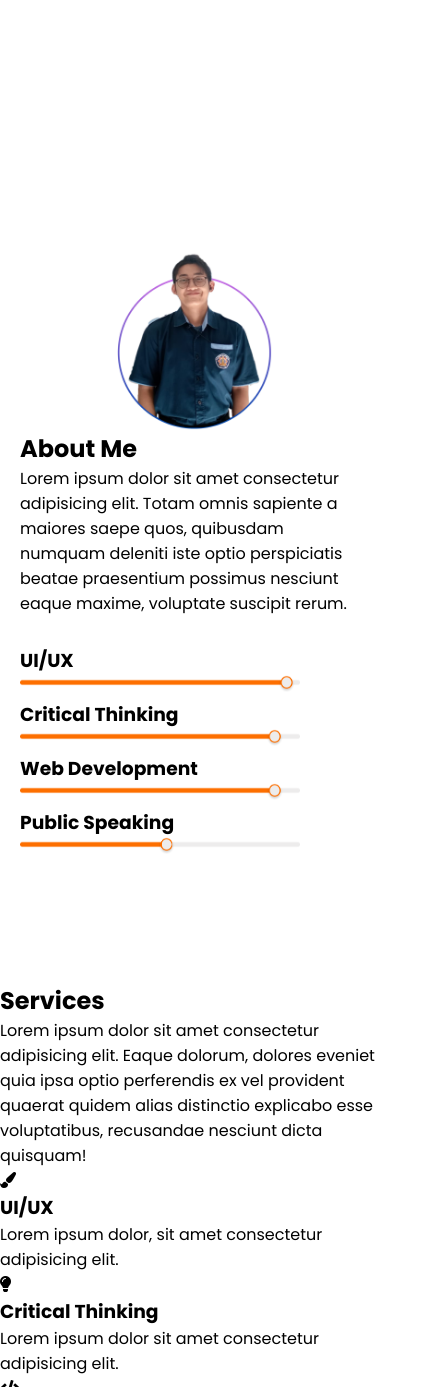
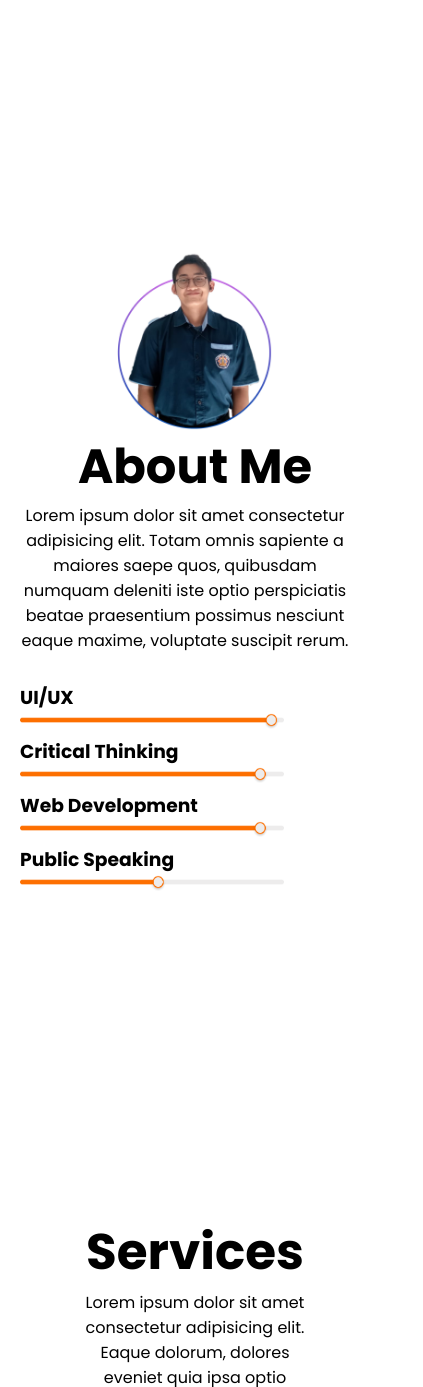
Before and after one commit to rzjuliannofficial/Bootcamp-Dibimbing, a plain HTML site: page DSF_39/index.html in a window 390 px wide. Shown: the part 613-2000 px from the top of the page, 423 px wide, since content can reach past the window. Drawn offline with nearby package versions, Linux system fonts and the light colour scheme.

Commit message:
update services

```diff
--- a/DSF_39/assets/style/style.css
+++ b/DSF_39/assets/style/style.css
@@ -27,6 +27,7 @@ header nav{
     background-color: #2d3e50;
     border-radius: 50px;
     padding: 8px 15px;
+    right: 0;
 }
 
 .logo img {
@@ -102,13 +103,14 @@ header nav ul li a:hover {
     /* jika besar screen segitu ubah fitur2 menyesuaikan layar */
     header{
         background-color: rgb(255, 255, 255);
+
     }
 
     header nav {
         display: none; /* Sembunyikan navbar */
         flex-direction: column;
         position: fixed;
-        top: 60px;
+        top: 70px;
         right: 0;
         background-color: rgb(77, 77, 77);
         margin: 15px;
@@ -317,7 +319,7 @@ main aside .social-media li a:hover {
 /* About */
 #about{
     height: 700px;
-    display: flex;
+    display: grid;
     grid-template-columns: 1fr 1fr; /* ini itu untuk mengasih efek grid */
     align-items: center;
     margin: 2rem 0px;
@@ -339,14 +341,16 @@ main aside .social-media li a:hover {
     padding: 0px 100px;
 }
 
+
 .about-right .title-about {
     text-align: left;
     padding-left: 20px;
+    font-size: 3rem;
 }
 
 .about-right .text-about {
     text-align: left;
-    padding-left: 20px;
+    padding: 0 20px;
     padding-bottom: 30px;
 }
 
@@ -364,36 +368,143 @@ main aside .social-media li a:hover {
 @media screen and (max-width: 1000px) {
     #about{
         display: block;
-    }
-    .about-left{
-        display: flex;
-        justify-content: center;
+        height: 900px;
     }
 
     .about-left img{
         width: 40%;
-        padding: 0px 150px;
     }
 
     .about-right .title-about {
-        text-align: left;
-        padding-left: 20px;
+        text-align: center;
     }
 
     .about-right .text-about {
-        text-align: left;
-        padding-left: 20px;
-        padding-bottom: 30px;
+        text-align: center;
     }
 
 
     .skills ul li {
-        /* padding-top: 30px; */
-        list-style-type: none;
-        padding-left: 20px;
+        padding:0px 20px;
     }
 
     .about-right .skills img{
         width: 80%;
     }
 }
+
+/* Services */
+
+#services{
+    display: block;
+    height: 700px;
+    align-items: center;
+    margin: 2rem 5rem;
+    padding-top: 3rem;
+}
+
+.service-title {
+    text-align: center;
+    font-size: 50px;
+}
+
+.text-services p{
+    text-align:center;
+    padding: 0px 10rem;
+    padding-bottom: 2rem;
+}
+
+.card {
+    display: flex;
+    padding-top: 1rem;
+    gap: 1rem;
+}
+
+.card .ui{
+    background-color: #F8F8F8;
+    padding: 2rem 1rem ;
+    border-radius: 25px;
+}
+.card .critical{
+    background-color: #F8F8F8;
+    padding: 2rem 1rem ;
+    border-radius: 25px;
+}
+.card .webdev{
+    background-color: #F8F8F8;
+    padding: 2rem 1rem ;
+    border-radius: 25px;
+}
+.card .publicspeaking{
+    background-color: #F8F8F8;
+    padding: 2rem 1rem ;
+    border-radius: 25px;
+}
+
+.service-icon {
+    /* text-align: center; */
+    font-size: 2.5rem;
+    color: var(--colorBackground);
+
+}
+
+.card h3{
+    padding: 1rem 0px;
+}
+
+@media  screen and (max-width: 1000px) {
+
+    #services {
+        padding-top: 2rem;
+    }
+
+
+    .text-services p{
+        padding: 0;
+    }
+
+    .card {
+        display: grid;
+        grid-template-columns: 1fr 1fr; /* ini itu untuk mengasih efek grid */
+        padding-top: 1rem;
+    }
+
+    .card .ui{
+        background-color: #F8F8F8;
+        padding: 2rem 1rem ;
+        border-radius: 25px;
+        margin-bottom: 1rem;
+    }
+
+    .card .critical{
+        background-color: #F8F8F8;
+        padding: 2rem 1rem ;
+        border-radius: 25px;
+        margin-bottom: 1rem;
+    }
+    .card .webdev{
+        background-color: #F8F8F8;
+        padding: 2rem 1rem ;
+        border-radius: 25px;
+        margin-bottom: 1rem;
+    }
+    .card .publicspeaking{
+        background-color: #F8F8F8;
+        padding: 2rem 1rem ;
+        border-radius: 25px;
+        margin-bottom: 1rem;
+    }
+
+    .service-icon {
+        /* text-align: center; */
+        font-size: 2.5rem;
+        color: var(--colorBackground);
+
+    }
+
+    @media  screen and (max-width: 600px) {
+    .card {
+        grid-template-columns: 1fr ;
+    }
+    }
+}
```
